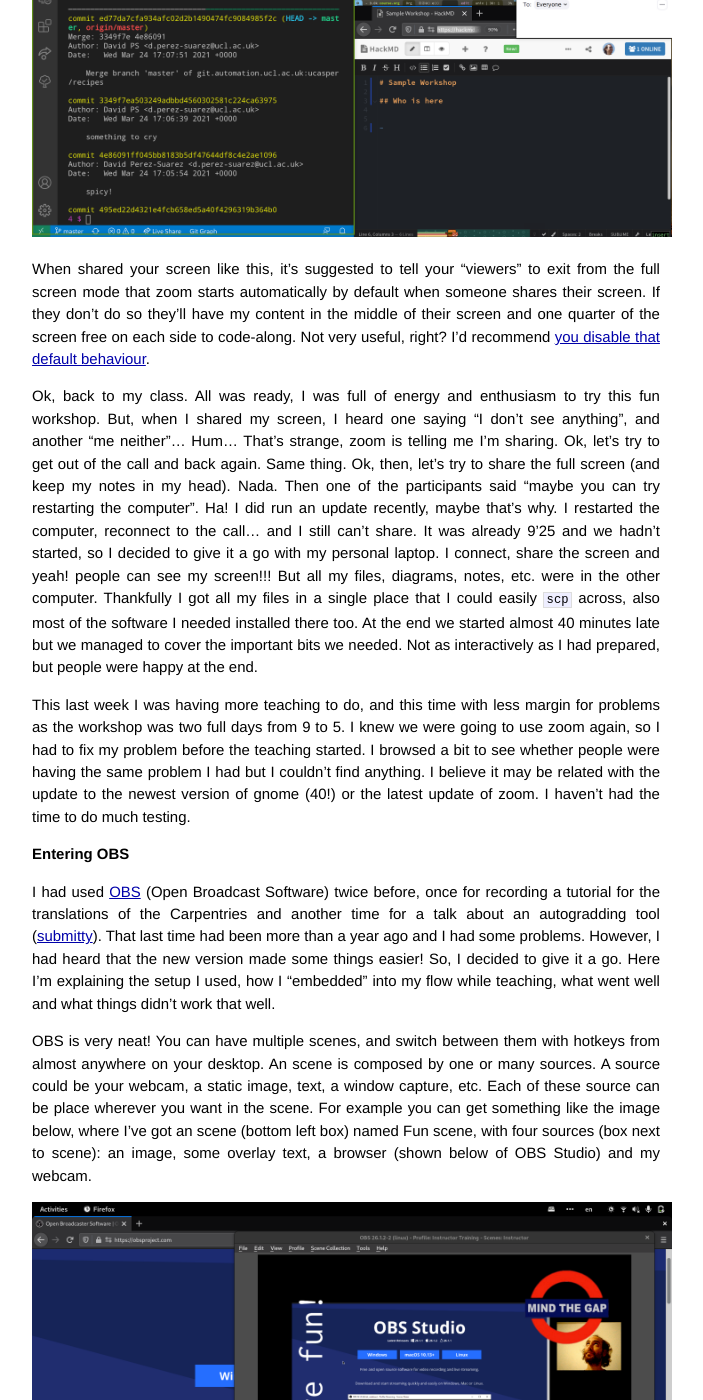
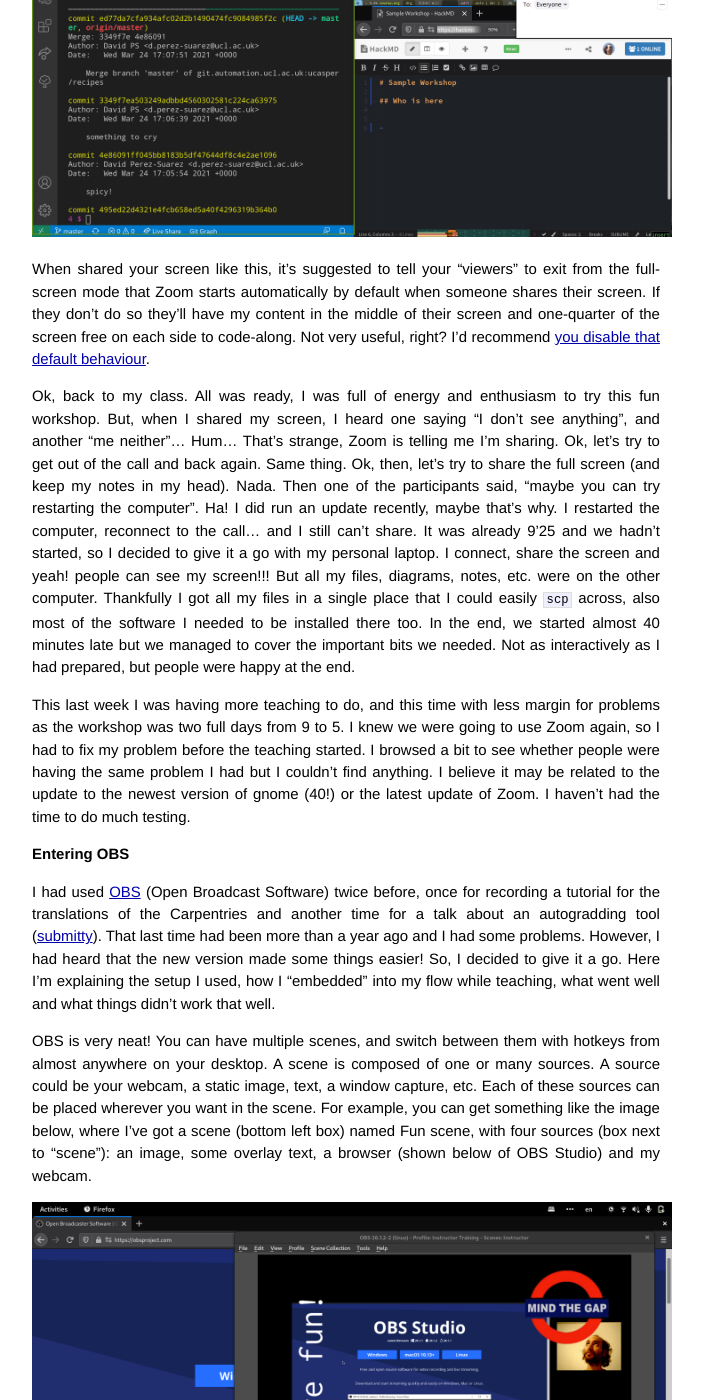
Before and after one commit to dpshelio/dpshelio.github.io, a Jekyll site: the page built from _posts/2021/05/2021-05-02-teaching-with-obs.md, in a window 1280 px wide and 1400 px high, scrolled down 731 px. Shown: the whole window, without its empty margins (294-997 px from the left). Built offline with Jekyll 4.4.1, drawn with Linux system fonts in a browser that asks for light colours; some of the changed text lies outside the part shown.

Commit message:
:pencil2: Fixing grammar and typos

```diff
--- a/_posts/2021/05/2021-05-02-teaching-with-obs.md
+++ b/_posts/2021/05/2021-05-02-teaching-with-obs.md
@@ -23,42 +23,42 @@
 hear me). Then the teaching started.
 
 Let me make a parenthesis and explain first my setup. I've found very useful the
-zoom feature that allows to [share only a portion of the screen][zoom-docs] when
+Zoom feature that allows [sharing only a portion of the screen][Zoom-docs] when
 teaching with a single screen. I've normally got the terminal, vs code, browser
 or whatever I need to show on my left half of the desktop. That allows me to
 keep my notes, the chat window, list of participants, etc on the right half.
 
-<img height="400px" alt="Screen layout with zoom" src="/gallery/images/2021/05/2021-05-02-Teaching-with-zoom.png">
+<img height="400px" alt="Screen layout with Zoom" src="/gallery/images/2021/05/2021-05-02-Teaching-with-zoom.png">
 
 When shared your screen like this, it's suggested to tell your "viewers" to exit
-from the full screen mode that zoom starts automatically by default when someone
+from the full-screen mode that Zoom starts automatically by default when someone
 shares their screen. If they don't do so they'll have my content in the middle
-of their screen and one quarter of the screen free on each side to code-along.
+of their screen and one-quarter of the screen free on each side to code-along.
 Not very useful, right? I'd recommend [you disable that default
 behaviour][no-full-screen].
 
 Ok, back to my class. All was ready, I was full of energy and enthusiasm to try
 this fun workshop. But, when I shared my screen, I heard one saying "I don't see
-anything", and another "me neither"... Hum... That's strange, zoom is telling me
+anything", and another "me neither"... Hum... That's strange, Zoom is telling me
 I'm sharing. Ok, let's try to get out of the call and back again. Same thing.
 Ok, then, let's try to share the full screen (and keep my notes in my head).
-Nada. Then one of the participants said "maybe you can try restarting the
+Nada. Then one of the participants said, "maybe you can try restarting the
 computer". Ha! I did run an update recently, maybe that's why. I restarted the
 computer, reconnect to the call... and I still can't share. It was already 9'25
 and we hadn't started, so I decided to give it a go with my personal laptop. I
 connect, share the screen and yeah! people can see my screen!!! But all my
-files, diagrams, notes, etc. were in the other computer. Thankfully I got all my
+files, diagrams, notes, etc. were on the other computer. Thankfully I got all my
 files in a single place that I could easily `scp` across, also most of the
-software I needed installed there too. At the end we started almost 40 minutes
+software I needed to be installed there too. In the end, we started almost 40 minutes
 late but we managed to cover the important bits we needed. Not as interactively
 as I had prepared, but people were happy at the end.
 
 This last week I was having more teaching to do, and this time with less margin
 for problems as the workshop was two full days from 9 to 5. I knew we were going
-to use zoom again, so I had to fix my problem before the teaching started. I
+to use Zoom again, so I had to fix my problem before the teaching started. I
 browsed a bit to see whether people were having the same problem I had but I
-couldn't find anything. I believe it may be related with the update to the
-newest version of gnome (40!) or the latest update of zoom. I haven't had the
+couldn't find anything. I believe it may be related to the update to the
+newest version of gnome (40!) or the latest update of Zoom. I haven't had the
 time to do much testing.
 
 #### Entering OBS
@@ -72,63 +72,63 @@
 what things didn't work that well.
 
 OBS is very neat! You can have multiple scenes, and switch between them with
-hotkeys from almost anywhere on your desktop. An scene is composed by one or
+hotkeys from almost anywhere on your desktop. A scene is composed of one or
 many sources. A source could be your webcam, a static image, text, a window
-capture, etc. Each of these source can be place wherever you want in the scene.
-For example you can get something like the image below, where I've got an scene
-(bottom left box) named Fun scene, with four sources (box next to scene): an
+capture, etc. Each of these sources can be placed wherever you want in the scene.
+For example, you can get something like the image below, where I've got a scene
+(bottom left box) named Fun scene, with four sources (box next to "scene"): an
 image, some overlay text, a browser (shown below of OBS Studio) and my webcam.
 
 
 <img height="400px" alt="OBS basic setup" src="/gallery/images/2021/05/2021-05-02-obs-desktop.png">
 
 
-If you want to stream that through zoom/ms teams/blackboard/jitsi or your
-favourite video conference tool, OBS provide now an easy way to tell to these
+If you want to stream that through Zoom/MS Teams/Blackboard/Jitsi or your
+favourite video conference tool, OBS provide now an easy way to tell these
 programs that you have a new webcam and that the content of that webcam is what
-you see on OBS. That's done clicking first on the "Start Virtual Camera" you can
-see on the set of buttons on the right hand side, and then selecting that new
+you see on OBS. That's done by clicking first on the "Start Virtual Camera" you can
+see on the set of buttons on the right-hand side, and then selecting that new
 webcam on your video conference tool. The image below shows where you can select
 that on Zoom.
 
-<img height="75px" alt="Select OBS Camera on zoom" src="/gallery/images/2021/05/2021-05-02-zoom-camera.png">
+<img height="75px" alt="Select OBS Camera on Zoom" src="/gallery/images/2021/05/2021-05-02-zoom-camera.png">
 
 If for any reason you don't see the camera there, close the video conference
-program and open it again. At least that worked for me in zoom.
+program and open it again. At least that worked for me in Zoom.
 
-I don't know in other operative systems or Linux flavours, but for me, if OBS is
+I don't know about other operative systems or Linux flavours, but for me, if OBS is
 using the webcam other programs can't get the feed from the webcam at the same
-time. So, in zoom, for example, I either have OBS camera or nothing, even if I
-got the option to choose the web cam.
+time. So, in Zoom, for example, I either have OBS camera or nothing, even if I
+got the option to choose the webcam.
 
 This is a problem if I want to switch between them while I'm in a call as I can
 only show what I've got in OBS. Or... is it really a problem? You can have
 multiple scenes in OBS, remember? So, we could have one with only the webcam,
 and another with the scene where I'm presenting/sharing the stuff I want.
 
-In this screenshot I've got the studio mode enabled (button above the settings
-on the bottom left corner). With it you get two views, a preview on the left and
+In this screenshot, I've got the studio mode enabled (button above the settings
+on the bottom left corner). With it, you get two views, a preview on the left and
 a program on the right. The view on the right would be what you are streaming,
 the one on the left is the one you can transition to. The buttons between these
 views let you choose which transition you want to use between one scene and
-another. There's a few of options where to choose, and a few more can be
+another. There are a few options where to choose from, and a few more can be
 installed with additional plugins.
 
-Great! first problem solved! Now we don't need to switch cameras in zoom.
+Great! The first problem solved! Now we don't need to switch cameras in Zoom.
 
-However, there's another problem we will face. In zoom (and similarly in other
+However, there's another problem we will face. In Zoom (and similarly in other
 programs), when one shares the screen that gets "spotlighted" for everyone. This
-is, it becomes the main view for all, even when other people is talking.
+is, it becomes the main view for all, even when other people are talking.
 However, if we are telling these programs that we are using a "webcam", then
 they are going to treat it as such and the main view will be switching from
-presenter to others if they talk. Fortunately, in zoom you can ["spotlight" a
-particular presenter][zoom-spotlight]. This was one of the problems I had last
+presenter to others if they talk. Fortunately, in Zoom, you can ["spotlight" a
+particular presenter][Zoom-spotlight]. This was one of the problems I had last
 year when I gave a talk using this because MS Teams didn't allow me (and still
 doesn't) to share my screen, we recorded the presentation for others that
 couldn't attend it live... only to discover then that the recording had me and
 my slides in a corner.
 
-<img height="350px" alt="Select OBS Camera on zoom" src="/gallery/images/2021/05/2021-05-02-teams-fail.png">
+<img height="350px" alt="Select OBS Camera on Zoom" src="/gallery/images/2021/05/2021-05-02-teams-fail.png">
 
 At that time I didn't think about that, but it seems [MS Teams now has that option][teams-spotlight].
 I don't know whether that works for the recordings too.
@@ -142,16 +142,16 @@
 The last one was to give a more personal view of the slides, so people could see
 my expressions and gestures when I was talking and not only the slides.
 
-To transition between one an another I set some hotkeys in OBS. To do so, click
-on settings (bottom right corner), select hotkeys section, and find the name of
+I set some hotkeys in OBS to transition between scenes. To do so, click
+on settings (bottom right corner), select the hotkeys section, and find the name of
 the scenes you want. Each of them has a "switch to scene" setting that you can
 input your keybindings for it. I used:
 
 - <kbd>ctrl</kbd>+<kbd>alt</kbd>+<kbd>m</kbd> for the one with the presentation and <kbd>m</kbd>yself
 - <kbd>ctrl</kbd>+<kbd>alt</kbd>+<kbd>n</kbd> for the one with only the presentation and <kbd>n</kbd>othing else
-- <kbd>ctrl</kbd>+<kbd>alt</kbd>+<kbd>,</kbd> for just me (they key next to <kbd>m</kbd>)
+- <kbd>ctrl</kbd>+<kbd>alt</kbd>+<kbd>,</kbd> for just me (the key next to <kbd>m</kbd>)
 
-With that I got a good mnemonic that were also with three keys next to each
+With that, I got a good mnemonic that was also with three keys next to each
 other in a meaningful order (<kbd>n</kbd> for presentation; <kbd>m</kbd> for
 both, <kbd>;</kbd> for me).
 
@@ -206,7 +206,7 @@
 
   as root ([thank ArchWiki][multihead-arch]), and on the display settings,
   select a new display and enable the toggle for it. When I start a call on
-  zoom, it starts with the two screens!
+  Zoom, it starts with the two screens!
 
 
 The next piece of feedback I got was:
@@ -214,19 +214,19 @@
 > OBS also blurred the quality for me
 
 This is a bit trickier. I don't know exactly where that's happening, on OBS
-settings or zoom. Let's see the options I've found:
+settings or Zoom. Let's see the options I've found:
 
 - OBS offers some pre-configured profiles depending you are using it for
-  streaming, recording or virtual camera. On each of these you can select the
+  streaming, recording or virtual camera. On each of these, you can select the
   output resolution. I've played a bit with the video output settings and
-  checked the outputs with zoom on my side, and connected to a call from the
-  browser. On my side it seems OK, but when comparing with what's obtained on
+  checked the outputs with Zoom on my side, and connected to a call from the
+  browser. On my side, it seems OK, but when comparing with what's obtained on
   the other side is really bad. This is how it looks!
 
-  <img height="350px" alt="Image quality of the source, zoom remote, and zoom locally" src="/gallery/images/2021/05/2021-05-02-zoom-quality.png">
+  <img height="350px" alt="Image quality of the source, Zoom remote, and Zoom locally" src="/gallery/images/2021/05/2021-05-02-zoom-quality.png">
 
    There are more settings on OBS, but I believe there may be something on the
-   zoom side.
+   Zoom side.
 
 - Zoom has also some settings for the webcam that I believe might also affect
   the quality of what's sent: checks for original ratio, HD, touch up my
@@ -253,17 +253,17 @@
 
 ##### Webcam in a circle
 
-I don't know exactly why, but I've found more "appealing" to have my head in a
+I don't know exactly why, but I've found it more "appealing" to have my head in a
 circle than in a square. Maybe because it leaves more space for what I'm
 presenting removing all these useless corners. In any case, this is what you
-need to do (based from the [How to get a circular webcam in OBS
+need to do (based on the [How to get a circular webcam in OBS
 Studio][obs-circle] by Gael LEVEL):
 
-- We need to create [mask][wiki-mask]. A mask is a grayscale image that
+- We need to create a [mask][wiki-mask]. A mask is a grayscale image that
   indicates the opacity of what we want to show. Therefore we want to create a
-  black image with the same size as our webcam and draw a white circle in it. I
+  black image the same size as our webcam and draw a white circle in it. I
   used [gimp][gimp] for that. If your webcam has a resolution of 1280x720 pixels
-  then you can you can get [my mask][my-mask]. Otherwise, follow the steps below:
+  then you can get [my mask][my-mask]. Otherwise, follow the steps below:
     - Find the right size of your webcam. One way to do so is using the
       [resolution tool at the webcamtest website][webcamtest]
     - Create a new image with these dimensions and fill the image with black.
@@ -343,13 +343,13 @@
 
 
 
-[zoom-docs]: https://support.zoom.us/hc/en-us/articles/201362153-Sharing-your-screen-content-or-second-camera
+[Zoom-docs]: https://support.zoom.us/hc/en-us/articles/201362153-Sharing-your-screen-content-or-second-camera
 [no-full-screen]: https://makeitallwork.com/how-to-prevent-zoom-automatically-going-full-screen/
 [obs]: https://obsproject.com/
 [submitty]: https://submitty.org
-[zoom-spotlight]: https://support.zoom.us/hc/en-us/articles/201362653
+[Zoom-spotlight]: https://support.zoom.us/hc/en-us/articles/201362653
 [teams-spotlight]: https://support.microsoft.com/en-us/office/spotlight-someone-s-video-in-a-teams-meeting-58be74a4-efac-4e89-a212-8d198182081e
-[zoom-dual]: https://support.zoom.us/hc/en-us/articles/201362583-Using-Dual-Monitors-with-the-Zoom-Desktop-Client
+[Zoom-dual]: https://support.zoom.us/hc/en-us/articles/201362583-Using-Dual-Monitors-with-the-Zoom-Desktop-Client
 [vdl]: https://github.com/dianariyanto/virtual-display-linux
 [lsc]: https://github.com/brunodles/linux-second-screen
 [virts]: https://github.com/kbumsik/VirtScreen
```
Also changed, not shown: other parts of _posts/2021/05/2021-05-02-teaching-with-obs.md (+26 -26 lines).
